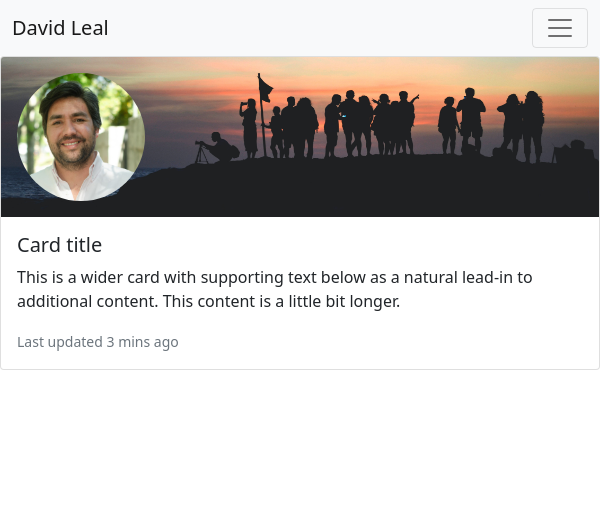
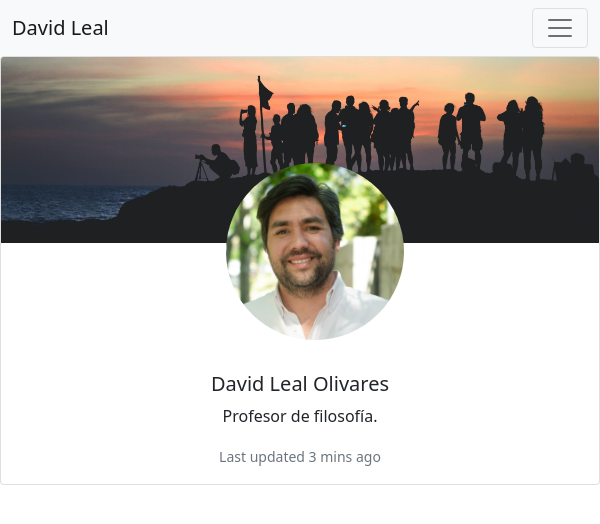
Before and after one commit to davidlealo/curriculum, a plain HTML site: page index.html in a window 600 px wide. Drawn offline with nearby package versions, Linux system fonts and the light colour scheme.

Commit message:
4th Commit: Mobile view and center profile photo

```diff
--- /dev/null
+++ b/assets/css/style-mobile.css
@@ -0,0 +1,20 @@
+@media only screen and (max-width: 600px) {
+
+    .content-profile-picture img{
+        display: flexbox;
+        align-items: center;
+    }
+
+    .profile-picture-david{
+        width: 35%;
+        margin-top: 15%;
+        margin-left: 35%;
+    }
+
+    .text-presentation{
+        display: flex;
+        flex-direction: column;
+        align-items: center;
+        margin-top: 20%;
+    }
+}
--- a/assets/css/style.css
+++ b/assets/css/style.css
@@ -1,4 +1,4 @@
-@import url("https://fonts.googleapis.com/css2?family=Poppins:weight@100;200;300;400;500;600;700;800&display=swap");
+@media only screen and (min-width: 600px) {
 
     body {
         background-color: #545454;
@@ -15,9 +15,17 @@ body {
     }
 
     .photo-header-max{
-    height: 20vmax;
+
     }
 
     .profile-picture-david{
-    width: 20vmax;
+        width: 40vmax;
+        margin-top: 20%;
+        margin-left: 2em;
     }
+
+    .text-presentation{
+        margin-top: 10%;
+    }
+
+}
--- a/index.html
+++ b/index.html
@@ -5,6 +5,7 @@
     <meta http-equiv="X-UA-Compatible" content="IE=edge">
     <meta name="viewport" content="width=device-width, initial-scale=1.0">
     <link rel="stylesheet" href="assets/css/style.css">
+    <link rel="stylesheet" href="assets/css/style-mobile.css">
     <link href="https://cdn.jsdelivr.net/npm/bootstrap@5.1.3/dist/css/bootstrap.min.css" rel="stylesheet" integrity="sha384-1BmE4kWBq78iYhFldvKuhfTAU6auU8tT94WrHftjDbrCEXSU1oBoqyl2QvZ6jIW3" crossorigin="anonymous">
     <title>Currículum David Leal</title>
 </head>
@@ -51,11 +52,14 @@
     <section class="profile-images">
         <div class="card mb-3">
             <img src="assets/img/javier-allegue-barros-i5Kx0P8A0d4-unsplash.jpg" class="card-img-top upper photo-header-max" alt="...">
-            <div class="card-body">
+            <div class="card-body content-profile-picture">
                 <img src="assets/img/1593614049165.jpeg" class="rounded-circle profile-picture-david card-img-overlay" alt="...">
-              <h5 class="card-title">Card title</h5>
-              <p class="card-text">This is a wider card with supporting text below as a natural lead-in to additional content. This content is a little bit longer.</p>
-              <p class="card-text"><small class="text-muted">Last updated 3 mins ago</small></p>
+                <div class="text-presentation">
+                    <h5 class="card-title">David Leal Olivares</h5>
+                    <p class="card-text">Profesor de filosofía.</p>
+                    <p class="card-text"><small class="text-muted">Last updated 3 mins ago</small></p>
+                </div>
+
         </div>
     </section>
 
```
Lines whose indentation alone changed are shown as unchanged.
